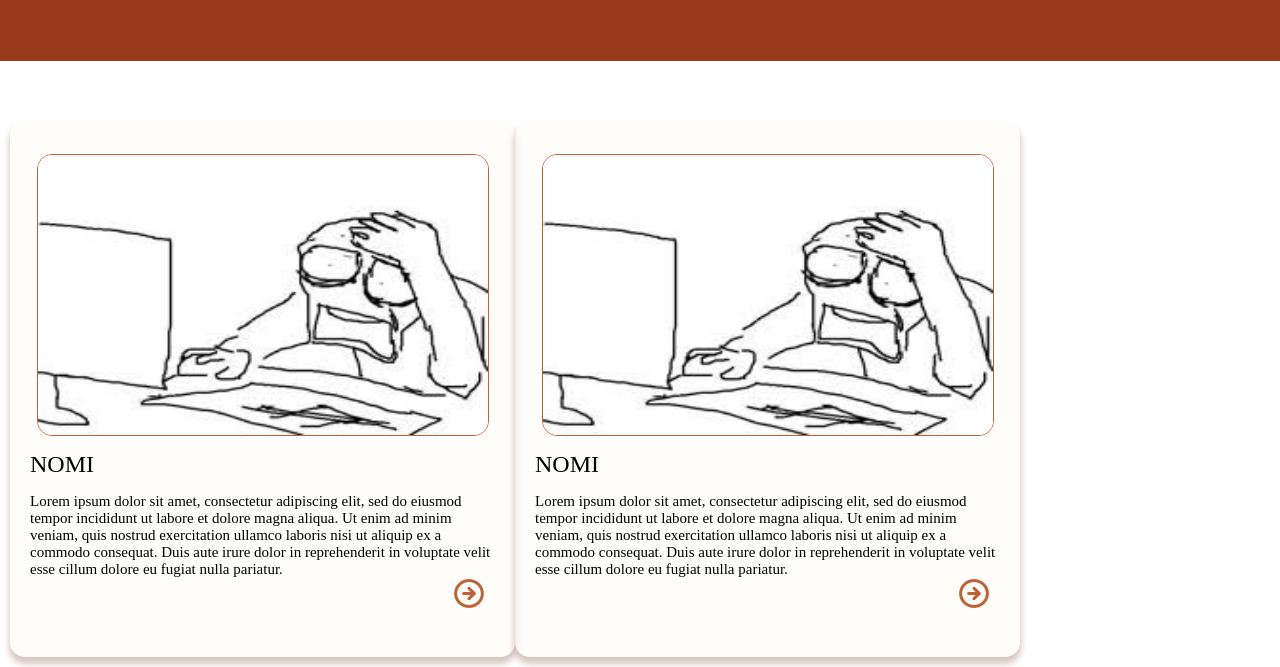
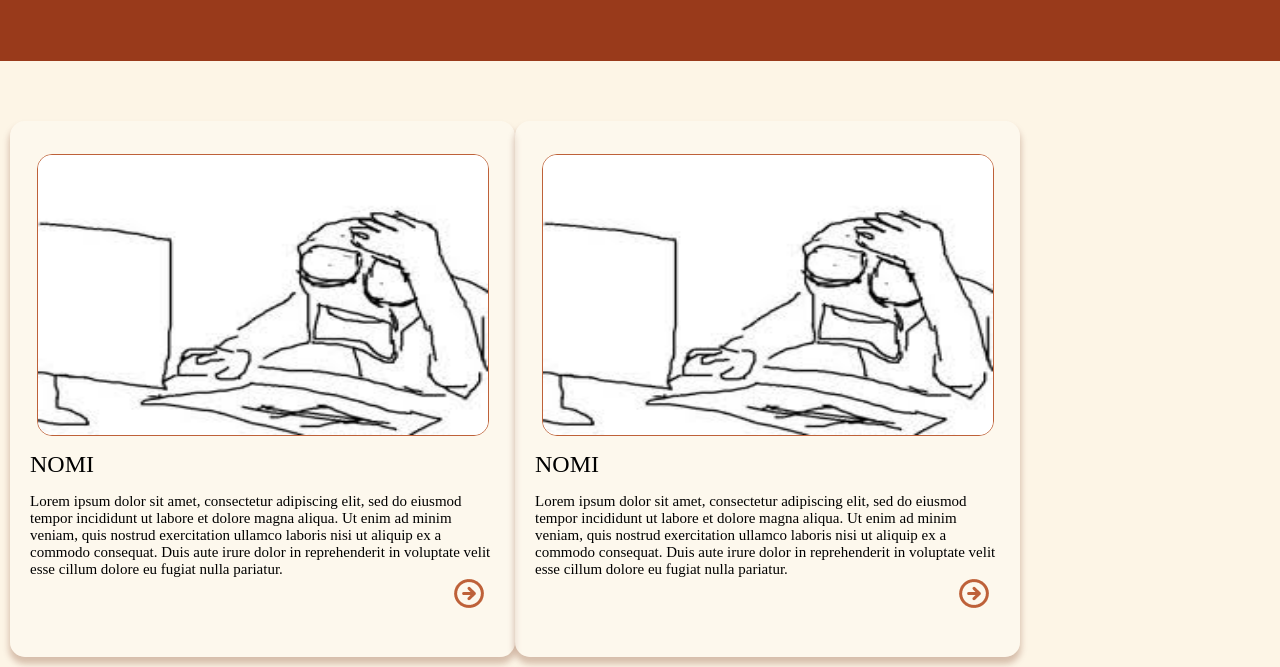
Before and after one commit to moniquexavier-cloud/T.C.C---Saberes-do-Quilombo, a plain HTML site: page index.html in a window 1280 px wide. Shown: the part 251-918 px from the top of the page. Drawn offline with Linux system fonts and the light colour scheme; a web font is replaced by a local one.

Commit message:
Update style.css

```diff
--- a/style.css
+++ b/style.css
@@ -2,7 +2,7 @@ body{
     font-family: 'Kelly Slab', serif;
     margin: 0;
     padding: 0;
-    background-color: #FFFFFFF;
+    background-color: #FDF5E6;
 }
 
 /*Header*/
```
